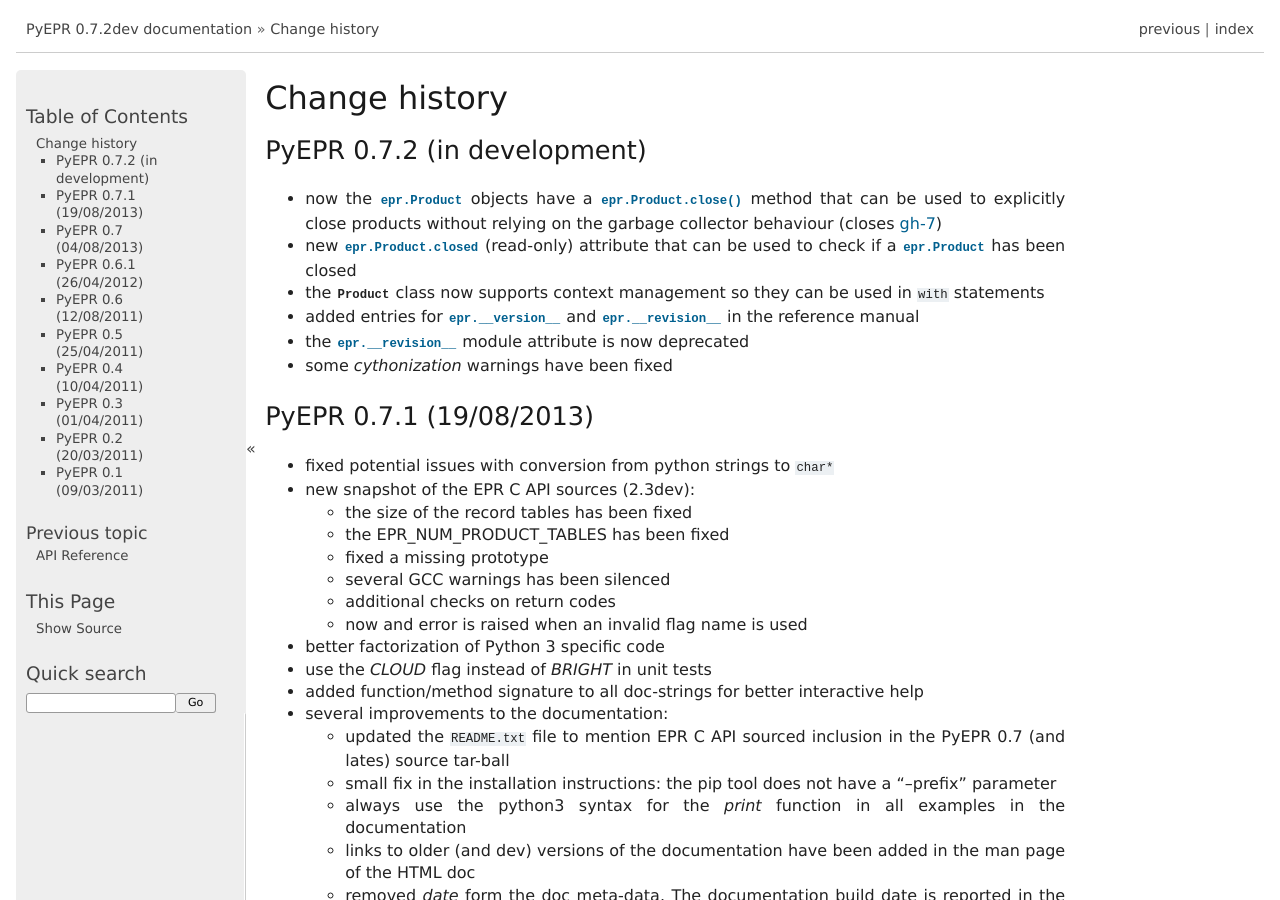
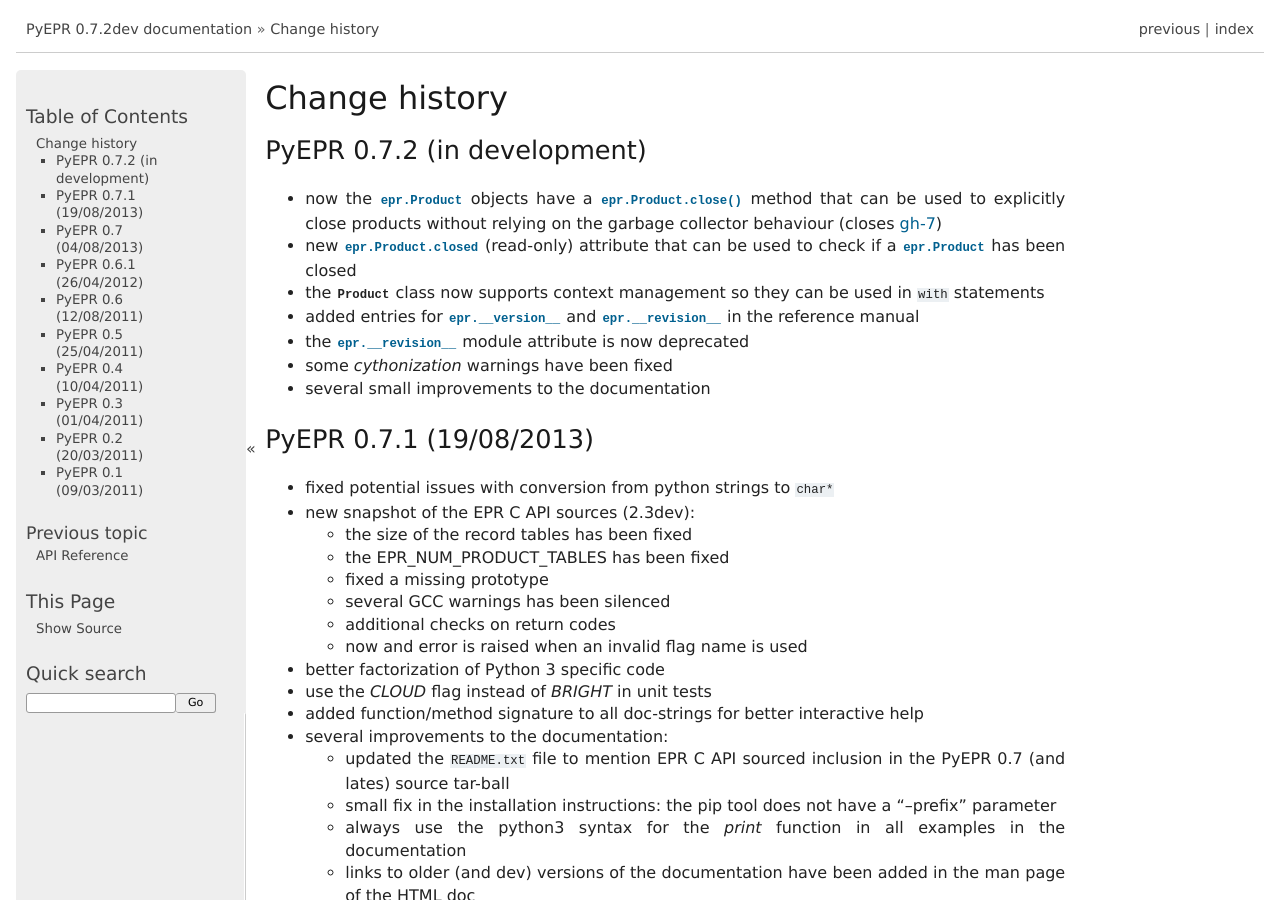
Before and after one commit to avalentino/pyepr, a Sphinx documentation site: the page built from doc/NEWS.txt, in a window 1280 px wide and 900 px high. Built offline with Sphinx 7.4.7, drawn with Linux system fonts in a browser that asks for light colours; formulas are drawn with MathJax 3.

Commit message:
NEWS file updated

```diff
--- a/doc/NEWS.txt
+++ b/doc/NEWS.txt
@@ -16,6 +16,7 @@
   the reference manual
 * the :data:`epr.__revision__` module attribute is now deprecated
 * some *cythonization* warnings have been fixed
+* several small improvements to the documentation
 
 
 PyEPR 0.7.1 (19/08/2013)
```
